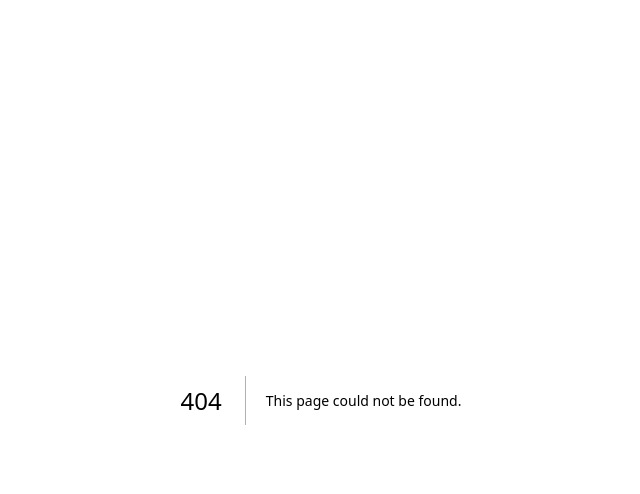
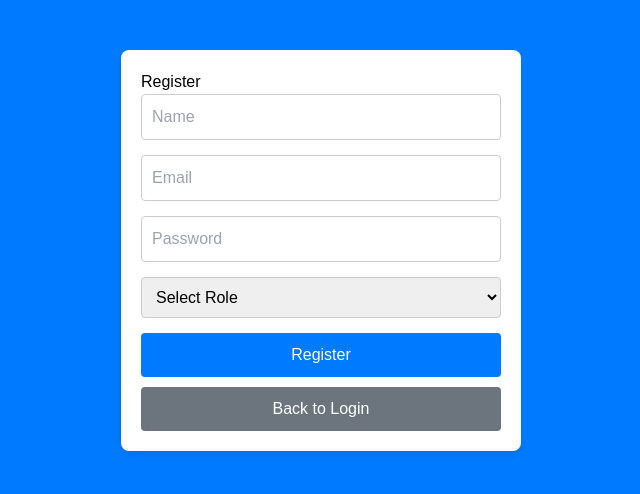
Before and after one commit to triantisna/panghegar, a Next.js app: page /register in a window 1280 px wide. Before the commit this address had no page. Shown: the top 494 px of the page, without its empty margins (319-959 px from the left). Built offline with nearby package versions, Linux system fonts and the light colour scheme.

Commit message:
add register page

```diff
--- /dev/null
+++ b/src/app/register/page.js
@@ -0,0 +1,80 @@
+"use client";
+import { useState } from "react";
+import { useRouter } from "next/navigation";
+import InputField from "@/components/InputField";
+
+export default function Register() {
+  const [name, setName] = useState("");
+  const [email, setEmail] = useState("");
+  const [password, setPassword] = useState("");
+  const [role, setRole] = useState("");
+  const router = useRouter();
+
+  const handleRegister = async (e) => {
+    e.preventDefault();
+
+    const res = await fetch("/api/v1/users/register", {
+      method: "POST",
+      headers: {
+        "Content-Type": "application/json",
+      },
+      body: JSON.stringify({ name, email, password, role }),
+    });
+
+    const data = await res.json();
+
+    if (res.ok) {
+      alert(data.message);
+      router.push("/login");
+    } else {
+      alert(data.message);
+    }
+  };
+
+  return (
+    <div className="register-container">
+      <h1>Register</h1>
+      <form onSubmit={handleRegister}>
+        <InputField
+          type="text"
+          placeholder="Name"
+          value={name}
+          onChange={(e) => setName(e.target.value)}
+        />
+        <InputField
+          type="email"
+          placeholder="Email"
+          value={email}
+          onChange={(e) => setEmail(e.target.value)}
+        />
+        <InputField
+          type="password"
+          placeholder="Password"
+          value={password}
+          onChange={(e) => setPassword(e.target.value)}
+        />
+        <div className="input-container">
+          <select
+            value={role}
+            onChange={(e) => setRole(e.target.value)}
+            className="input-field"
+            required
+          >
+            <option value="" disabled>
+              Select Role
+            </option>
+            <option value="employee">Pegawai</option>
+            <option value="coo">COO</option>
+            <option value="ceo">CEO</option>
+          </select>
+        </div>
+        <button type="submit" className="submit-button">
+          Register
+        </button>
+      </form>
+      <button className="secondary-button" onClick={() => router.push("/")}>
+        Back to Login
+      </button>
+    </div>
+  );
+}
```
